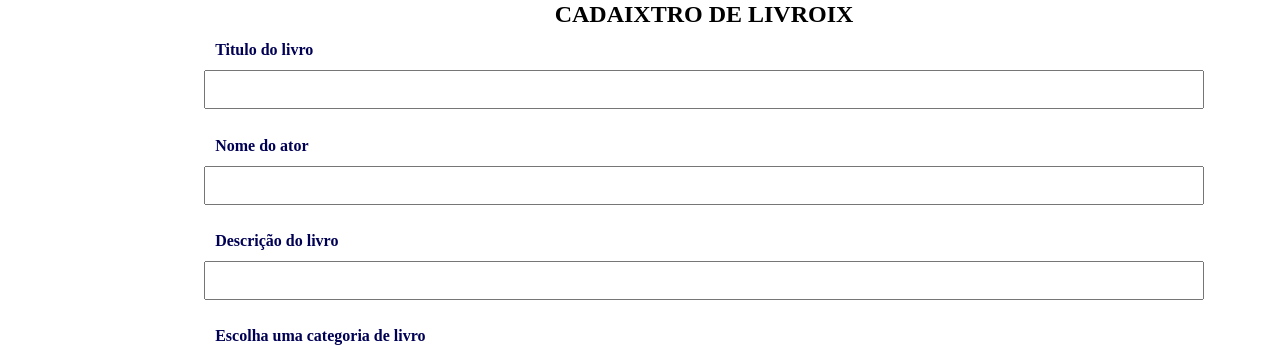
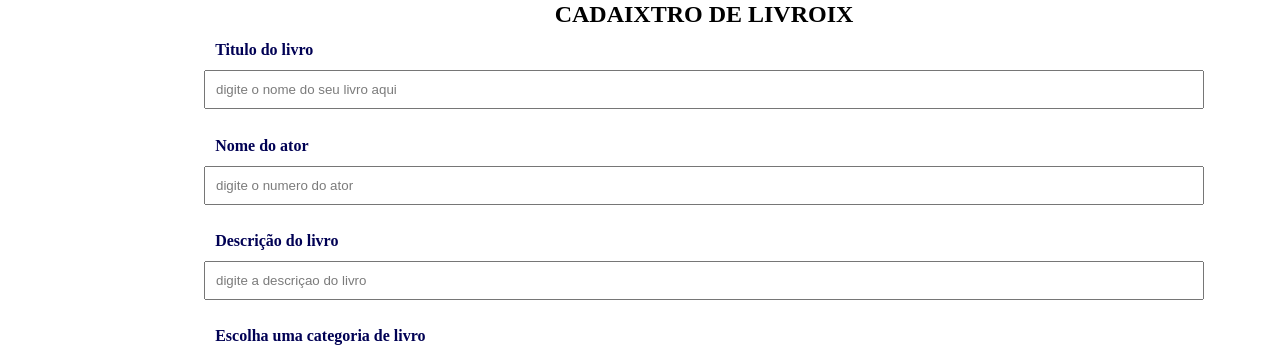
Before and after one commit to Samuelxt18/pw3-samuel-app-libri, a React (Vite) app in the folder pw3-samuel-app-libri/: page /createBooks in a window 1280 px wide. Shown: the part 257-607 px from the top of the page. Built offline with nearby package versions, Linux system fonts and the light colour scheme; no server answers.

Commit message:
fazendo insercão dos dados apartir do botão

```diff
--- a/pw3-samuel-app-libri/src/components/forms/Button.jsx
+++ b/pw3-samuel-app-libri/src/components/forms/Button.jsx
@@ -1,8 +1,8 @@
 import styles from './Button.module.css'
 
-function Button({rotulo}){
-    return(
-        <div>
+const Button = ({rotulo}) => {
+    return (
+        <div className={styles.button}>
             <button>{rotulo}</button>
         </div>
     )
--- a/pw3-samuel-app-libri/src/components/forms/Input.jsx
+++ b/pw3-samuel-app-libri/src/components/forms/Input.jsx
@@ -1,14 +1,21 @@
-import React from 'react';
-import styles from './Input.module.css'; // Certifique-se de que o caminho está correto
+import styles from './Input.module.css'
 
-const Input = ({ type, name, text, placeholder,handlerChangeBook }) => {
-    return (
+function Input({type, text, name, placeHolder, handlerChangeBook}) {
+    return(
+
         <div className={styles.form_control}>
+
             <label htmlFor={name}>{text}</label>
-            <input type={type} id={name} placeholder={placeholder}
-            onChange={handlerChangeBook} />
+            <input
+                type={type}
+                name={name}
+                id={name}
+                placeholder={placeHolder}
+                onChange={handlerChangeBook}/>
+
         </div>
-    );
-};
 
-export default Input;
+    )
+}
+
+export default Input
--- a/pw3-samuel-app-libri/src/components/forms/Select.jsx
+++ b/pw3-samuel-app-libri/src/components/forms/Select.jsx
@@ -1,15 +1,16 @@
 import styles from './Select.module.css'
-
-function Select({name,text,options}) {
+function Select({name, text, options}) {
     return(
         <div className={styles.form_control}>
             <label htmlFor={name}>{text}</label>
             <select name={name} id={name}>
-        <option> Selecione uma categoria</option>
+
+                <option>Selecione uma categoria</option>
+
                 {
-            options.map((option)=> {
-                // console.log(options.nome_categoria)
-                return<option>{option.nome_categoria}</option>
+                    options.map((option)=>{
+                        // console.log(option.cod_categoria + ' - ' + option.nome_categoria)
+                        return <option>{option.nome_categoria}</option>
                     })
                 }
 
@@ -17,5 +18,4 @@ function Select({name,text,options}) {
         </div>
     )
 }
-
 export default Select
--- a/pw3-samuel-app-libri/src/components/pages/CreateBooks.jsx
+++ b/pw3-samuel-app-libri/src/components/pages/CreateBooks.jsx
@@ -85,7 +85,7 @@ const CreateBooks = () =>{
 
         <h1>CADAIXTRO DE LIVROIX</h1>
 
-        <form submit={submit}>
+        <form onSubmit={submit}>
         <Input
             type='text'
             name='nome_livro'
```
Lines whose indentation alone changed are shown as unchanged.
